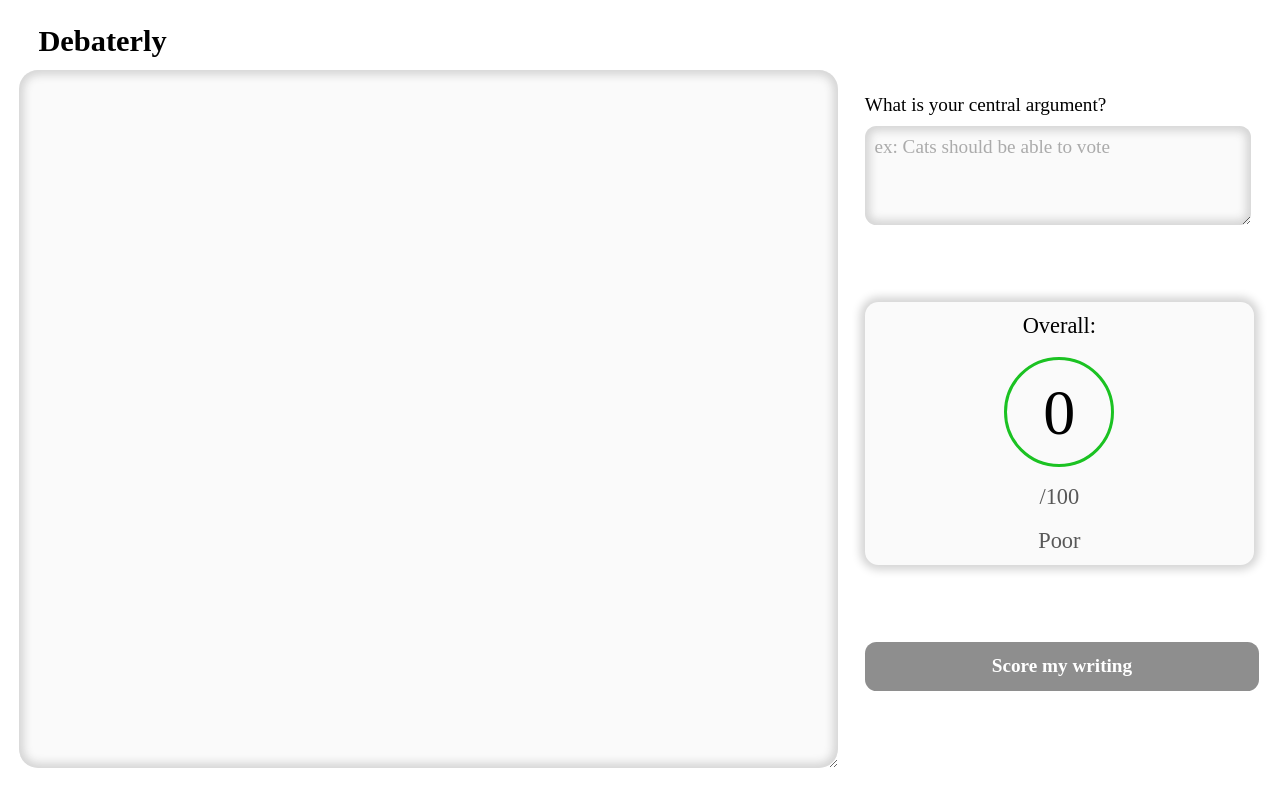
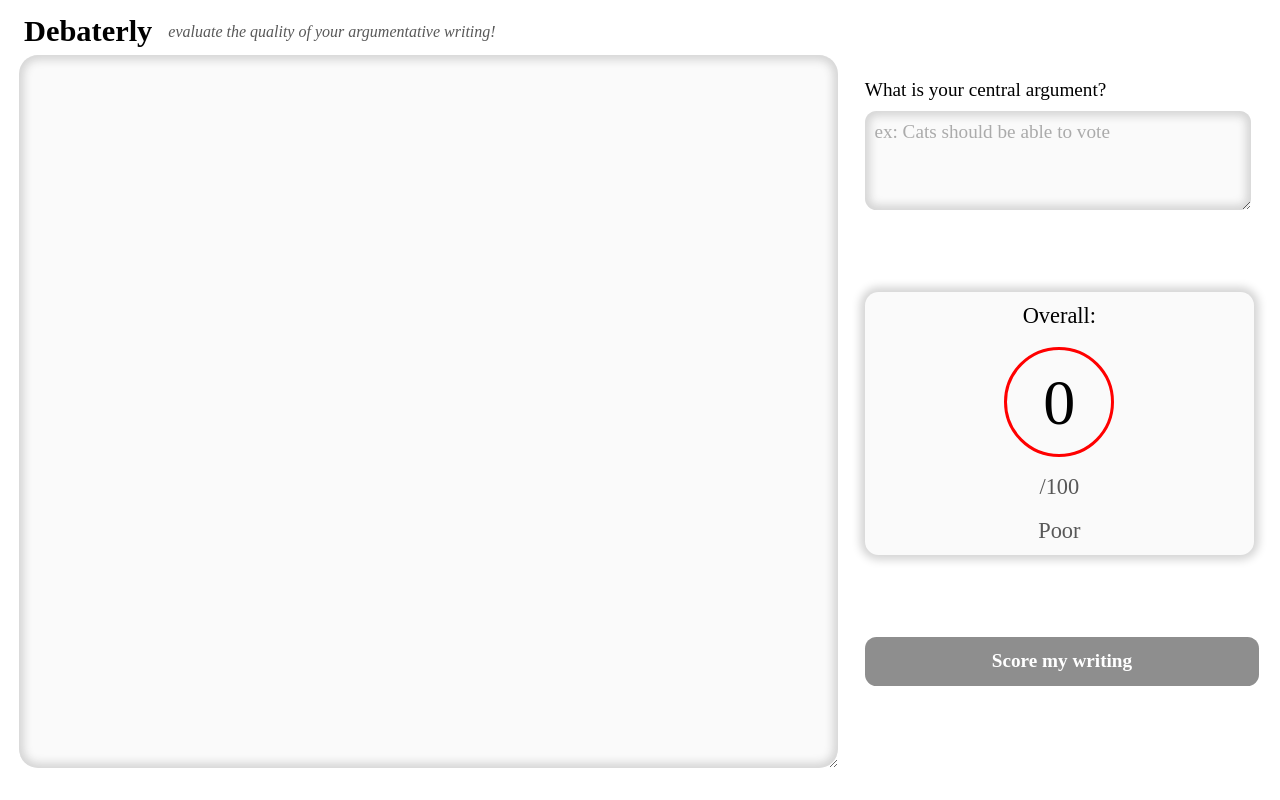
Before and after one commit to austenem/debaterly, a React (Create React App) app: page / in a window 1280 px wide. Built offline with nearby package versions, Linux system fonts and the light colour scheme.

Commit message:
add quality colors and subtitle

```diff
--- a/src/UserHome.css
+++ b/src/UserHome.css
@@ -44,14 +44,29 @@
 /*              Title             */
 /**********************************/
 
-.UserHome-title {
+.UserHome-title-container {
   width: 100%;
   height: 3rem;
+
+  display: flex;
+  flex-direction: row;
+  column-gap: 1em;
+
+  align-items: center;
+
   padding-left: 1em;
-  margin-top: 1rem;
+}
 
+.UserHome-title {
   font-weight: 600;
   font-size: 1.9em;
+}
+
+.UserHome-subtitle {
+  font-weight: 500;
+  font-size: 1em;
+
+  color: #585858;
 }
 
 /**********************************/
@@ -149,6 +164,18 @@
   border-radius: 50%;
 }
 
+.UserHome-Poor {
+  border: 3px solid red;
+}
+
+.UserHome-Fair {
+  border: 3px solid orange;
+}
+
+.UserHome-Good {
+  border: 3px solid yellowgreen;
+}
+
 /**********************************/
 /*             Submit             */
 /**********************************/
--- a/src/UserHome.tsx
+++ b/src/UserHome.tsx
@@ -235,8 +235,13 @@ const UserHome: React.FC<{}> = () => {
 
   return (
     <div className="UserHome-outer-container">
-      <div className="UserHome-title">
-        Debaterly
+      <div className="UserHome-title-container">
+        <div className="UserHome-title">
+          Debaterly
+        </div>
+        <i className="UserHome-subtitle">
+          evaluate the quality of your argumentative writing!
+        </i>
       </div>
       <div className="UserHome-inner-container">
         <div className="UserHome-left-side">
@@ -281,7 +286,7 @@ const UserHome: React.FC<{}> = () => {
             <div className="UserHome-score-title">
               Overall:
             </div>
-            <div className="UserHome-score">
+            <div className={`UserHome-score UserHome-${qualityCategory}`}>
               {qualityScore}
             </div>
             /100
```
